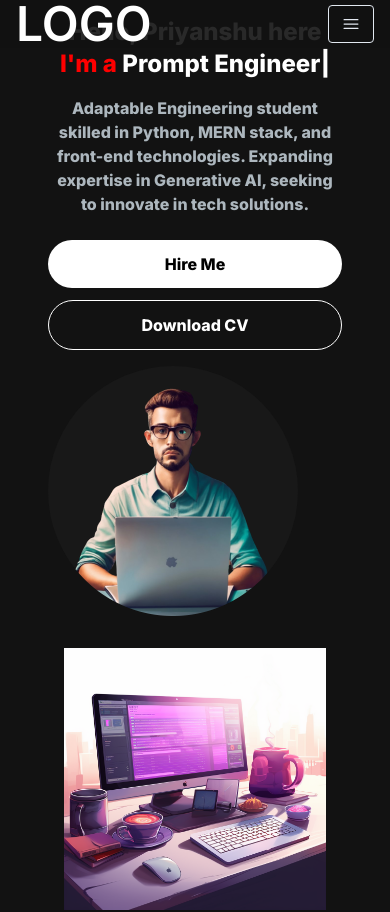
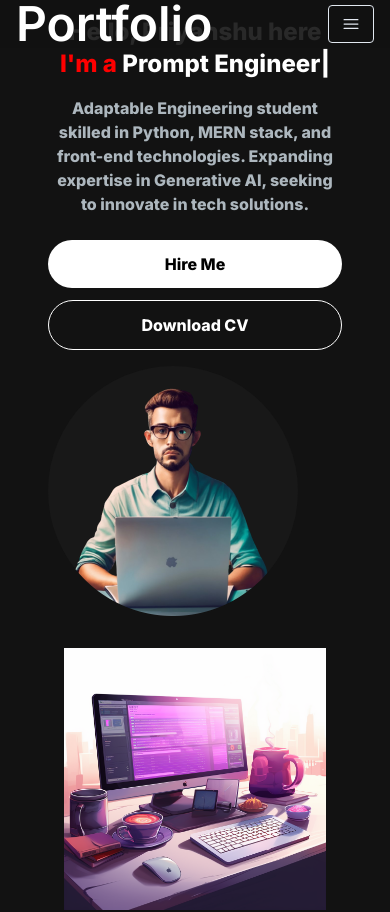
Before and after one commit to Coderx85/Portfolio, a Next.js app: page / in a window 390 px wide. Shown: the top 912 px of the page. Built offline with nearby package versions, Linux system fonts and the light colour scheme.

Commit message:
Update Files

```diff
--- a/src/app/components/HeroSection.tsx
+++ b/src/app/components/HeroSection.tsx
@@ -9,7 +9,7 @@ const HeroSection = () => {
         <div className='grid grid-cols-1 sm:grid-cols-12'>
             <div className='col-span-7 place-self-center text-center sm:text-left font-extrabold'>
                 {/* <h1 className='text-white mb-4 text-4xl sm:text-5xl lg:text-6xl text-extrabold'> */}
-                <h1 className="text-white mb-4 text-2xl sm:text-5xl lg:text-6xl font-extrabold">
+                <h2 className="text-white mb-4 text-2xl sm:text-5xl lg:text-6xl font-extrabold">
                 Hello, Priyanshu here
                     <br/>
                     <span className="text-[#ff0000] bg-clip-text bg-gradient-to-r from-primary-400 to-secondary-600 ">
@@ -20,7 +20,7 @@ const HeroSection = () => {
                         // Same substring at the start will only be typed out once, initially
                         'Web Developer',
                         1000, // wait 1s before replacing "Mice" with "Hamsters"
-                        'M. L. Engineer',
+                        'M L Engineer',
                         1000,
                         'Prompt Engineer',
                         1000,
@@ -30,7 +30,7 @@ const HeroSection = () => {
                     // style={{ fontSize: '1em', display: 'inline-block' }}
                     repeat={Infinity}
                     />
-                </h1>
+                </h2>
                 <p className='text-[#ADB7BE] text-base sm:text-lg mb-6 lg:text-xl'>
                 Adaptable Engineering student skilled in Python, MERN stack, and front-end technologies.
                 Expanding expertise in Generative AI, seeking to innovate in tech solutions.
--- a/src/app/components/Navbar.tsx
+++ b/src/app/components/Navbar.tsx
@@ -33,7 +33,7 @@ const Navbar = () => {
         <nav className="fixed top-0 left-0 right-0 z-18 bg-[#121212] bg-opacity-90">
             <div className="flex flex-wrap items-center justify-between mx-auto px-4">
                 <Link href={'/'} className="text-5xl text-white font-semibold">
-                    LOGO
+                    Portfolio
                 </Link>
                 <div className="mobile-menu block md:hidden">
                     {!navbarOpen ? (
--- a/src/app/layout.tsx
+++ b/src/app/layout.tsx
@@ -5,8 +5,8 @@ import { Inter } from 'next/font/google'
 const inter = Inter({ subsets: ['latin'] })
 
 export const metadata: Metadata = {
-  title: 'Create Next App',
-  description: 'Generated by create next app',
+  title: 'My Portfolio',
+  description: 'My portfolio website',
 }
 
 export default function RootLayout({
```
